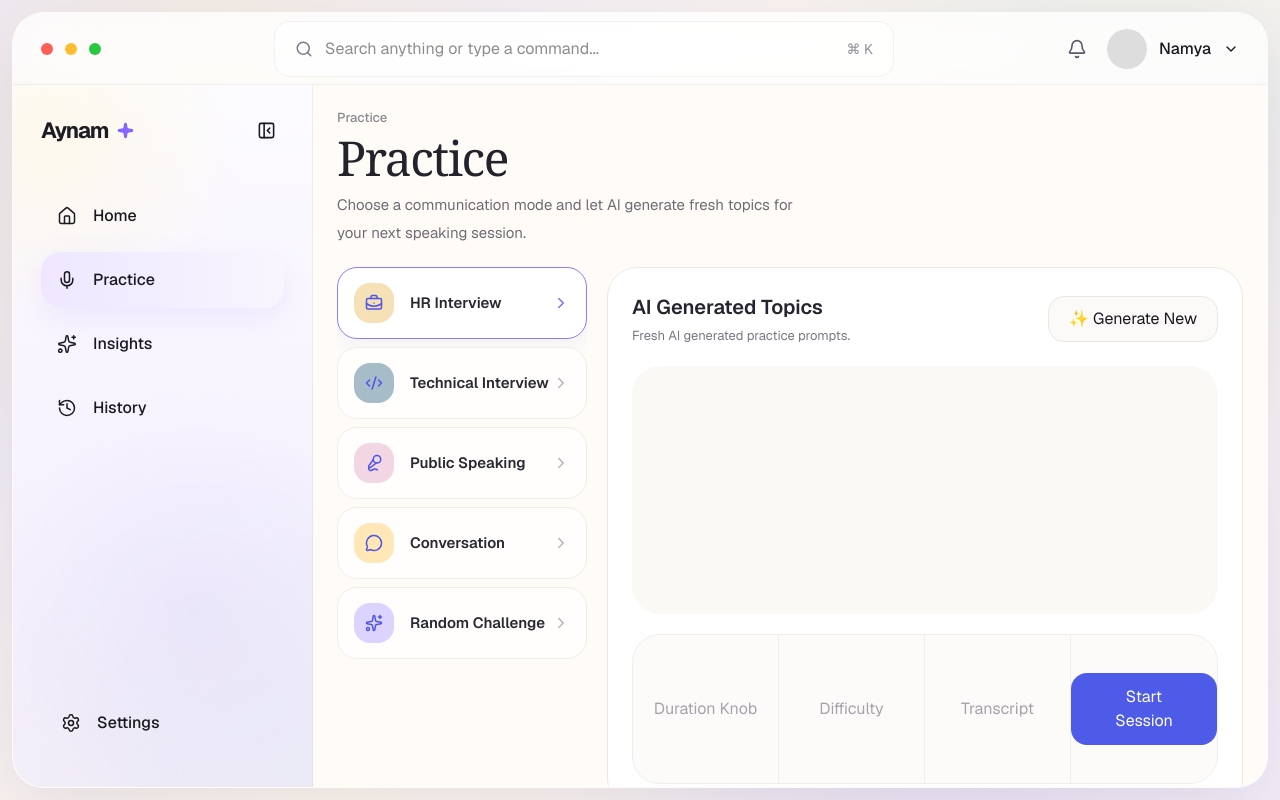
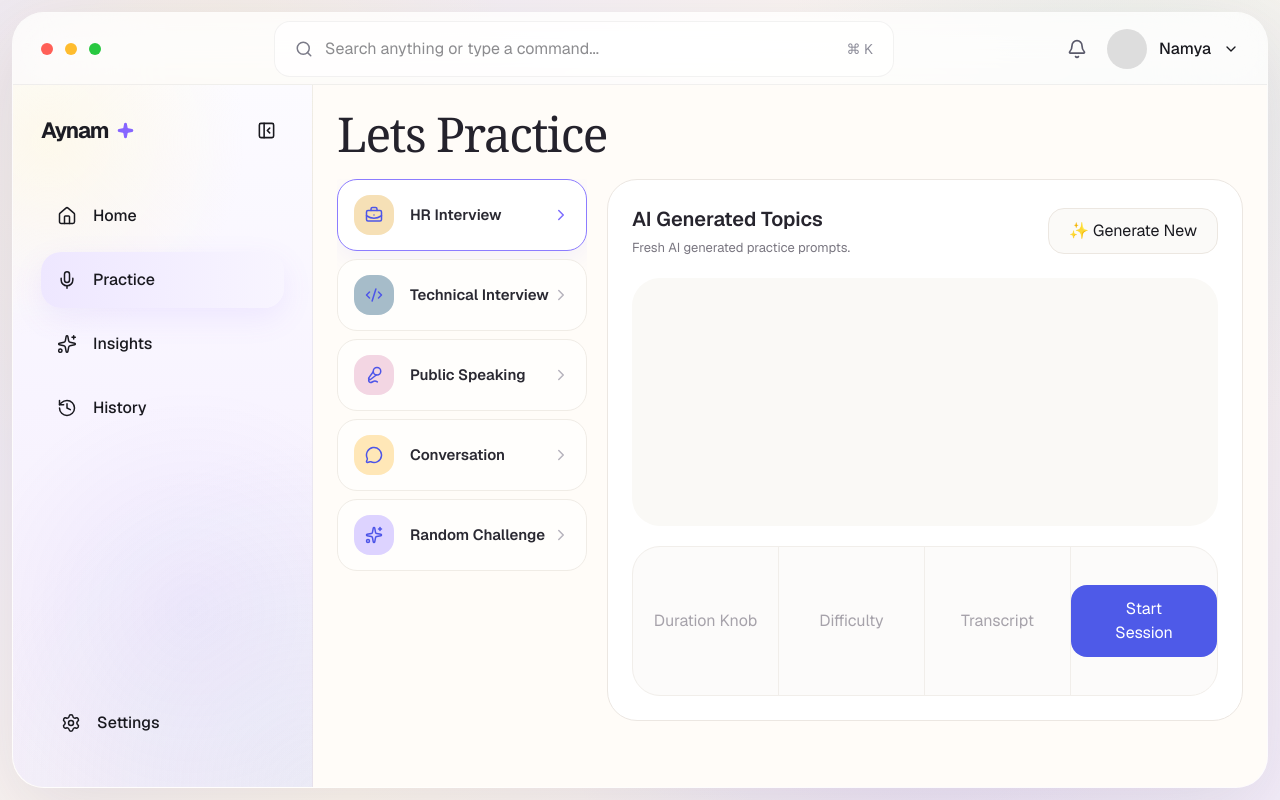
Before and after one commit to namyagaur/aynam.ai, a Next.js app: page /practice in a window 1280 px wide. Built offline with nearby package versions, Linux system fonts and the light colour scheme.

Commit message:
feat: update header text in PracticePage for clarity and remove redundant elements

```diff
--- a/app/(app)/practice/page.tsx
+++ b/app/(app)/practice/page.tsx
@@ -25,19 +25,9 @@ export default function PracticePage() {
       {/* ================= HEADER ================= */}
 
       <div className="mb-5">
-
-        <span className="text-[13px] font-medium text-[#8C8892]">
-          Practice
-        </span>
-
         <h1 className="mt-1 font-serif text-[48px] leading-[50px] tracking-[-1.5px] text-[#24222C]">
-          Practice
+          Lets Practice
         </h1>
-
-        <p className="mt-2 max-w-[470px] text-[15px] leading-7 text-[#6F6B74]">
-          Choose a communication mode and let AI generate
-          fresh topics for your next speaking session.
-        </p>
 
       </div>
 
```
